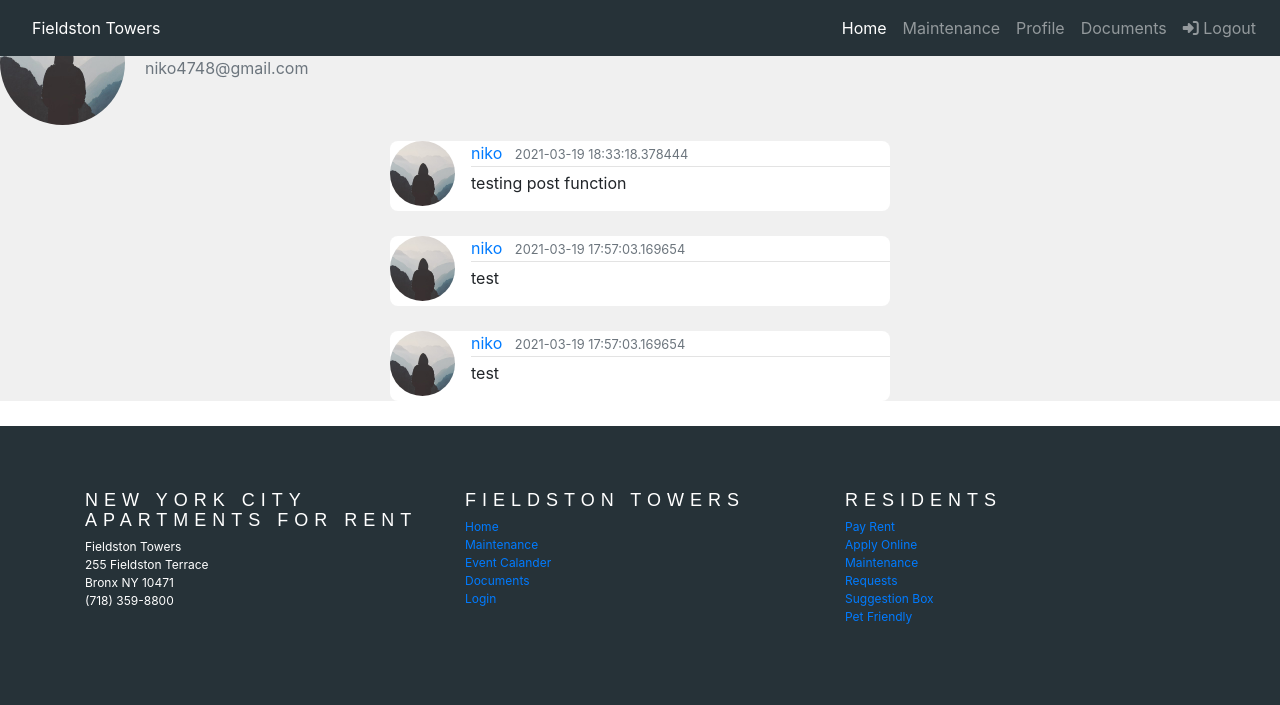
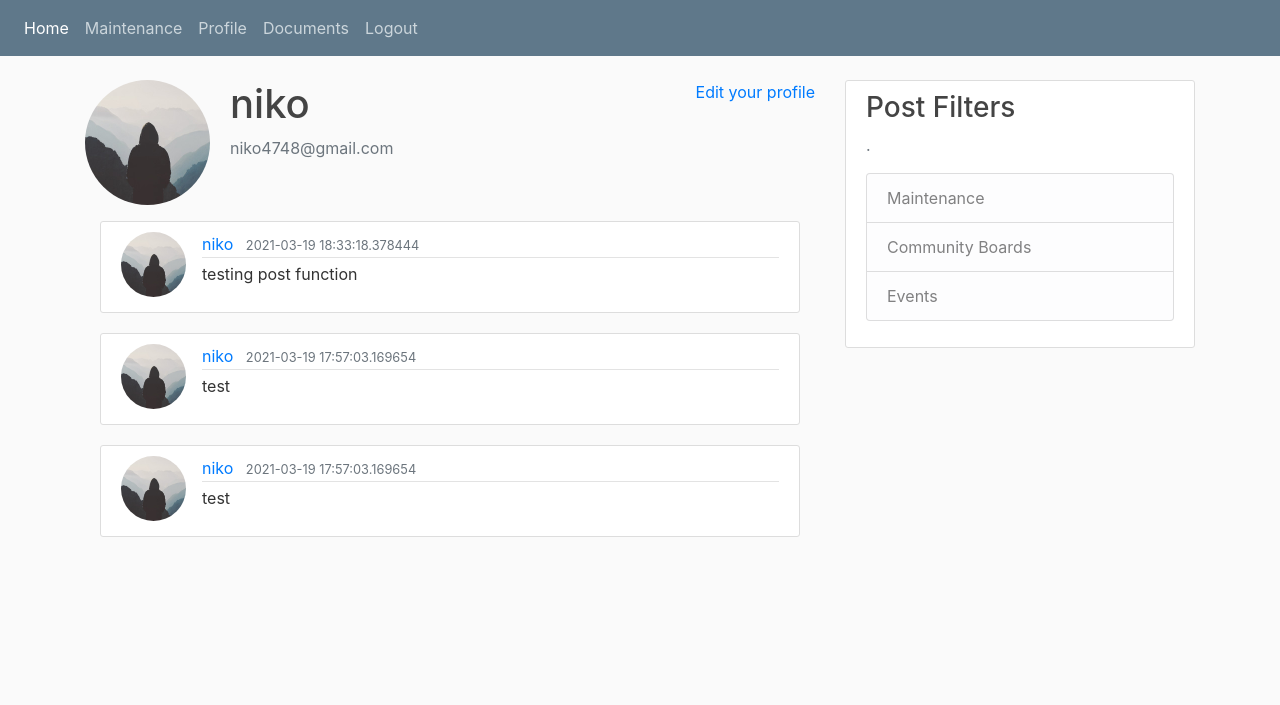
Before and after one commit to Niko2708/FieldstonTerrace, a Flask app: a page that uses app/templates/user.html in a window 1280 px wide. Shown: the top 705 px of the page. Run offline with Flask 2, Linux system fonts and the light colour scheme; a user stored in the database is signed in; data comes from the database, SQL or seed files in the repository; some libraries are stand-ins or nearby versions.

Commit message:
Fixed edit page and change loging home page

```diff
--- a/app/forms.py
+++ b/app/forms.py
@@ -78,6 +78,7 @@ class ChangePasswordForm(FlaskForm):
 
 class CommunityBoardForm(FlaskForm):
     post = TextAreaField('Body:', validators=[DataRequired()])
+    post_pic = FileField('Profile Picture', validators=[FileAllowed(['jpg', 'png', 'pdf'])])
     submit = SubmitField('Post')
 
 class EditUsernameForm(FlaskForm):
--- a/app/routes.py
+++ b/app/routes.py
@@ -43,8 +43,8 @@ def edit_profile():
         flash('Your changes have been saved.')
         return redirect(url_for('edit_profile'))
     elif NameForm.validate_on_submit():
-        current_user.firstName = NameForm.firstName.data
-        current_user.lastName = NameForm.lastName.data
+        current_user.firstName = NameForm.first_name.data
+        current_user.lastName = NameForm.last_name.data
         db.session.commit()
         return redirect(url_for('edit_profile'))
     elif PasswordForm.validate_on_submit():
@@ -53,8 +53,8 @@ def edit_profile():
             db.session.commit()
     elif request.method == 'GET':
         UsernameForm.username.data = current_user.username
-        NameForm.firstName.data = current_user.firstName
-        NameForm.lastName.data = current_user.lastName
+        NameForm.firstName.data = current_user.first_name
+        NameForm.lastName.data = current_user.last_name
 
     return render_template('edit_profile.html', PasswordForm=PasswordForm, UsernameForm=UsernameForm, NameForm=NameForm,
                            user=current_user)
--- a/app/templates/base_login.html
+++ b/app/templates/base_login.html
@@ -63,13 +63,12 @@
         </div>
         <div class="col-md-4">
           <div class="content-section">
-            <h3>Our Sidebar</h3>
-            <p class='text-muted'>You can put any information here you'd like.
+            <h3>Post Filters</h3>
+            <p class='text-muted'>.
               <ul class="list-group">
-                <li class="list-group-item list-group-item-light">Latest Posts</li>
-                <li class="list-group-item list-group-item-light">Announcements</li>
-                <li class="list-group-item list-group-item-light">Calendars</li>
-                <li class="list-group-item list-group-item-light">etc</li>
+                <li class="list-group-item list-group-item-light">Maintenance</li>
+                <li class="list-group-item list-group-item-light">Community Boards</li>
+                <li class="list-group-item list-group-item-light">Events</li>
               </ul>
             </p>
           </div>
--- a/app/templates/edit_profile.html
+++ b/app/templates/edit_profile.html
@@ -53,7 +53,7 @@
                         Name
                     </div>
                     <div class="col-4">
-                        {{user.firstName }} {{user.lastName}}
+                        {{user.first_name }} {{user.last_name}}
                     </div>
                     <div class="col-4 links">
                         <a href="#">Edit</a>
--- a/app/templates/home.html
+++ b/app/templates/home.html
@@ -22,7 +22,7 @@
                 <h5 id="community-post">Create Post</h5>
                 <hr>
                 <p class="textStyles">{{ form.post(class='textArea') }}</p>
-                <p>Picture Attachment Button</p>
+                <p class="textStyles">Profile Image: {{form.post_pic()}}</p>
                 <p id="test">{{ form.submit(class = 'buttonStyle') }}</p>
             </div>
         </form>
--- a/app/templates/user.html
+++ b/app/templates/user.html
@@ -1,10 +1,6 @@
-{% extends "base.html" %}
+{% extends "base_login.html" %}
 
 {% block title %}{{ user.username }}{% endblock %}
-
-{% block custom_styles %}
-<link href="{{ url_for('static', filename='css/profile.css') }}" rel="stylesheet">
-{% endblock %}
 
 {% block content %}
 <main class="background-grey">
```
